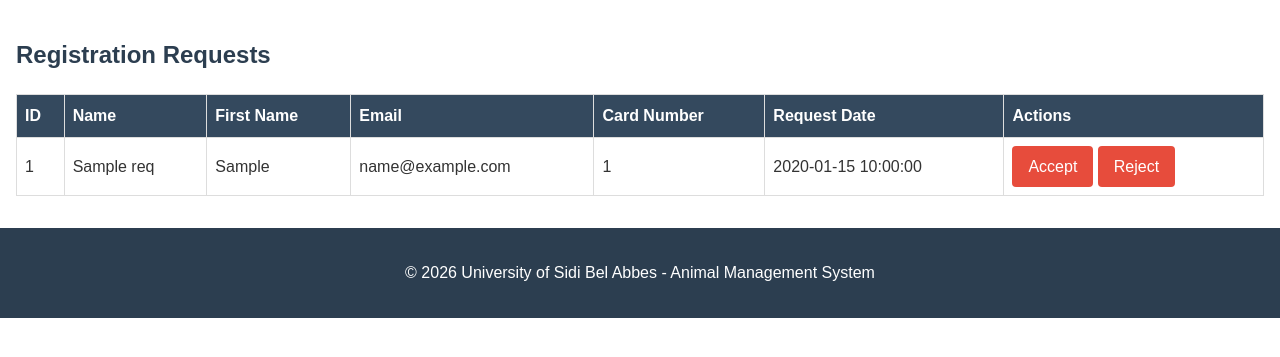
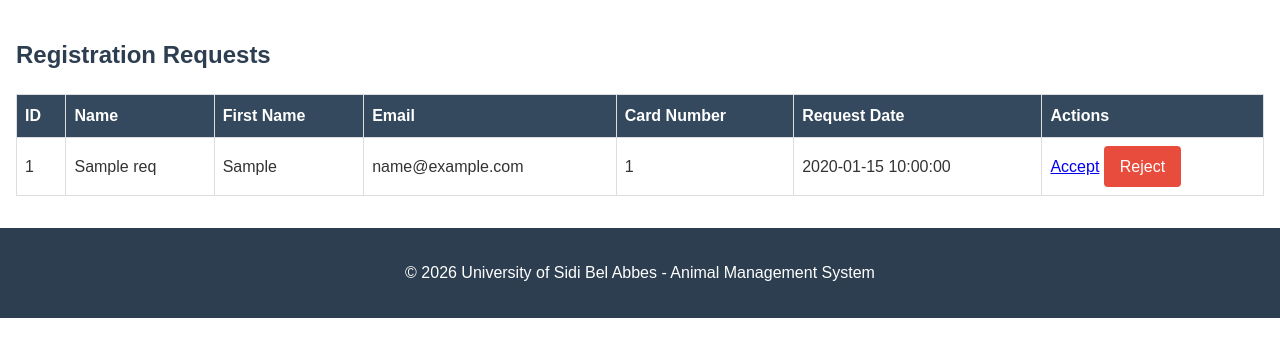
Before and after one commit to animalmanagementbouclelora2526/animal_management, a Flask app: template templates/admin/requests.html in a window 1280 px wide. Shown: the part 206-563 px from the top of the page. Run offline with Flask 3, Linux system fonts and the light colour scheme; the template is opened without the code that fills it: most values are stand-ins (such as "Sample title", 1, 10 or a date in 2020); parts of the project's set-up code (start-up, migrations or seed data) failed here and were passed over.

Commit message:
Update requests.html

```diff
--- a/templates/admin/requests.html
+++ b/templates/admin/requests.html
@@ -27,7 +27,7 @@
                             <td>{{ req.Card_number }}</td>
                             <td>{{ req.Request_date }}</td>
                             <td>
-                                <a href="{{ url_for('process_request',request_id=req.ID,action='accept') }}" class="btn btn-danger">Accept</a>
+                                <a href="{{ url_for('process_request',request_id=req.ID,action='accept') }}" >Accept</a>
                                 <a href="{{ url_for('process_request', request_id=req.ID, action='reject') }}" class="btn btn-danger">Reject</a>
                             </td>
                         </tr>
```
